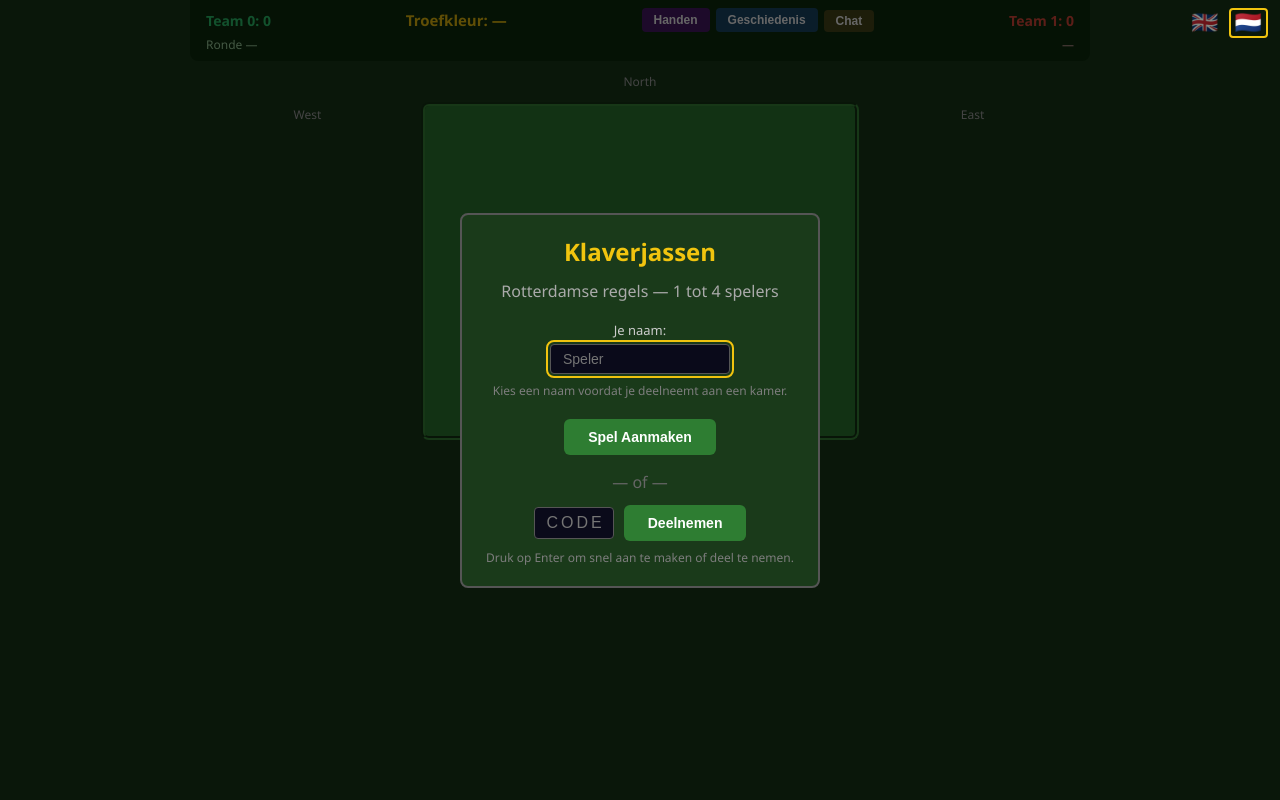
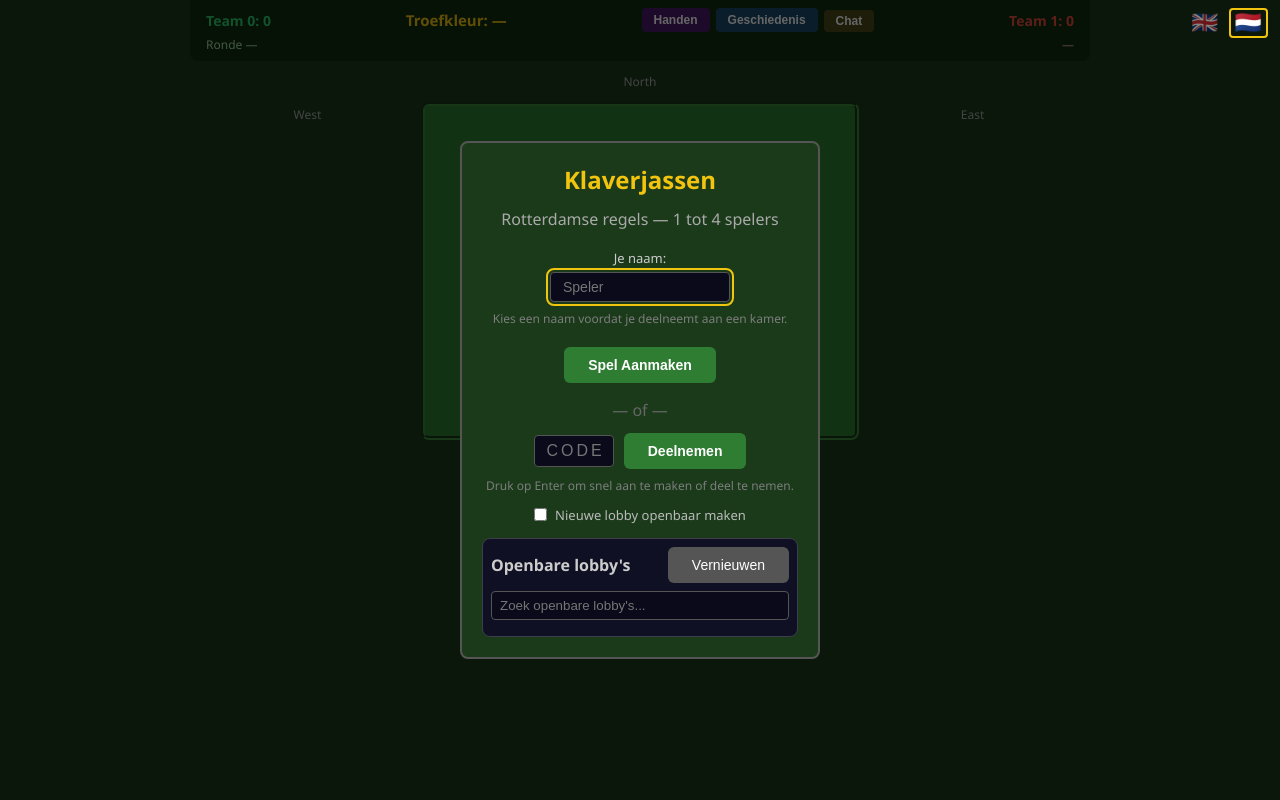
Before and after one commit to HansHoogerwerf/eenkaartjeleggen, a Flask app: page / in a window 1280 px wide. Run offline with Flask 3, Linux system fonts and the light colour scheme; some libraries are stand-ins or nearby versions.

Commit message:
Add searchable public lobby listing

```diff
--- a/app.py
+++ b/app.py
@@ -25,6 +25,35 @@
 )
 
 
+def _public_lobby_list(search: str = "") -> list[dict]:
+    needle = search.strip().lower()
+    lobbies = []
+    for room in rooms.values():
+        if room.started or not room.is_public:
+            continue
+        summary = room.public_lobby_state()
+        haystack = f"{summary['code']} {summary['host_name']} {summary['ai_strength']} {summary['game_mode']}"
+        if needle and needle not in haystack.lower():
+            continue
+        lobbies.append(summary)
+    lobbies.sort(key=lambda lobby: lobby["code"])
+    return lobbies
+
+
+def _emit_public_lobbies(search: str = ""):
+    emit("public_lobbies", {
+        "search": search,
+        "lobbies": _public_lobby_list(search),
+    })
+
+
+def _broadcast_public_lobbies():
+    socketio.emit("public_lobbies", {
+        "search": "",
+        "lobbies": _public_lobby_list(),
+    })
+
+
 @app.route("/")
 def index():
     return render_template("index.html")
@@ -38,12 +67,39 @@
     leave_current_room(socketio, leave_room, sid)
 
     code = generate_code()
-    room = Room(code, sid, name)
+    is_public = bool(data.get("is_public", False))
+    room = Room(code, sid, name, is_public=is_public)
     rooms[code] = room
     sid_to_room[sid] = code
 
     join_room(code)
     emit("room_created", {"code": code, "seat": 0, "lobby": room.lobby_state()})
+    _broadcast_public_lobbies()
+
+
+@socketio.on("set_lobby_public")
+def handle_set_lobby_public(data):
+    sid = request.sid
+    code = sid_to_room.get(sid)
+    if not code or code not in rooms:
+        return
+    room = rooms[code]
+    if room.creator_sid != sid:
+        emit("error", {"key": "error.only_creator"})
+        return
+    if room.started:
+        return
+    room.is_public = bool(data.get("is_public", False))
+    socketio.emit("lobby_update", room.lobby_state(), room=code)
+    _broadcast_public_lobbies()
+
+
+@socketio.on("get_public_lobbies")
+def handle_get_public_lobbies(data=None):
+    search = ""
+    if isinstance(data, dict):
+        search = str(data.get("search", ""))[:40]
+    _emit_public_lobbies(search)
 
 
 @socketio.on("join_room")
@@ -92,6 +148,7 @@
     join_room(code)
     emit("room_joined", {"code": code, "seat": seat, "lobby": room.lobby_state()})
     socketio.emit("lobby_update", room.lobby_state(), room=code)
+    _broadcast_public_lobbies()
 
 
 @socketio.on("peek_room")
@@ -137,11 +194,13 @@
             ]
 
     start_room_game(socketio, room)
+    _broadcast_public_lobbies()
 
 
 @socketio.on("leave_room")
 def handle_leave_room(_data=None):
     leave_current_room(socketio, leave_room, request.sid)
+    _broadcast_public_lobbies()
 
 
 @socketio.on("play_card")
@@ -261,6 +320,7 @@
     for info in room.seats.values():
         sid_to_room.pop(info.get("sid"), None)
     rooms.pop(code, None)
+    _broadcast_public_lobbies()
 
 
 @socketio.on("get_hands")
@@ -323,6 +383,7 @@
             first_seat = min(room.seats.keys())
             room.creator_sid = room.seats[first_seat]["sid"]
         socketio.emit("lobby_update", room.lobby_state(), room=code)
+    _broadcast_public_lobbies()
 
 
 if __name__ == "__main__":
--- a/static/game_app.js
+++ b/static/game_app.js
@@ -2,7 +2,53 @@
 
 function createRoom() {
     const name = document.getElementById("lobby-name").value.trim() || t("lobby.name_placeholder");
-    socket.emit("create_room", {name});
+    const publicToggle = document.getElementById("create-public-lobby");
+    const is_public = publicToggle ? publicToggle.checked : false;
+    socket.emit("create_room", {name, is_public});
+}
+
+
+function renderPublicLobbies(search, lobbies) {
+    const container = document.getElementById("public-lobby-results");
+    if (!container) return;
+    if (!lobbies || lobbies.length === 0) {
+        container.innerHTML = `<div class="public-lobby-empty">${t("lobby.public_empty")}</div>`;
+        return;
+    }
+
+    container.innerHTML = "";
+    for (const lobby of lobbies) {
+        const row = document.createElement("div");
+        row.className = "public-lobby-item";
+        row.innerHTML = `<div>
+            <div><strong>${lobby.code}</strong> — ${escapeHtml(lobby.host_name || "?")}</div>
+            <div class="public-lobby-meta">${t("lobby.public_meta", {
+                players: lobby.players_joined,
+                max: lobby.max_players,
+                ai: t("ai." + lobby.ai_strength),
+                mode: t("mode." + lobby.game_mode),
+            })}</div>
+        </div>`;
+        const btn = document.createElement("button");
+        btn.className = "btn-declare";
+        btn.textContent = t("lobby.join");
+        btn.onclick = () => {
+            document.getElementById("join-code").value = lobby.code;
+            peekRoom();
+        };
+        row.appendChild(btn);
+        container.appendChild(row);
+    }
+}
+
+function refreshPublicLobbies() {
+    const searchEl = document.getElementById("public-lobby-search");
+    const search = searchEl ? searchEl.value.trim() : "";
+    socket.emit("get_public_lobbies", {search});
+}
+
+function toggleLobbyPublic(isPublic) {
+    socket.emit("set_lobby_public", {is_public: !!isPublic});
 }
 
 function peekRoom() {
@@ -187,6 +233,8 @@
     document.getElementById("lobby-name-section").style.display = "none";
     document.getElementById("lobby-waiting").style.display = "block";
     document.getElementById("lobby-code").textContent = lobby.code;
+    const status = document.getElementById("lobby-public-status");
+    if (status) status.style.display = "block";
     updateLobbySeats(lobby);
 }
 
@@ -248,6 +296,21 @@
             aiDisplay.style.display = "none";
         }
     }
+    const creatorToggleWrap = document.getElementById("lobby-public-toggle-wrap");
+    const creatorToggle = document.getElementById("lobby-public-toggle");
+    const readOnlyStatus = document.getElementById("lobby-public-readonly");
+    if (creatorToggleWrap && creatorToggle && readOnlyStatus) {
+        if (isCreator) {
+            creatorToggleWrap.style.display = "inline-flex";
+            readOnlyStatus.style.display = "none";
+            creatorToggle.checked = !!lobby.is_public;
+        } else {
+            creatorToggleWrap.style.display = "none";
+            readOnlyStatus.style.display = "block";
+            readOnlyStatus.textContent = lobby.is_public ? t("lobby.public_yes") : t("lobby.public_no");
+        }
+    }
+
     if (isCreator) {
         selectAiStrength(selectedAiStrength);
     }
@@ -301,6 +364,10 @@
     if (document.getElementById("lobby-waiting").style.display !== "none") {
         updateLobbySeats(data);
     }
+});
+
+socket.on("public_lobbies", data => {
+    renderPublicLobbies(data.search || "", data.lobbies || []);
 });
 
 socket.on("game_starting", data => {
@@ -791,6 +858,11 @@
 (function init() {
     setLang(getLang());
     bindLobbyInputUx();
+    const searchEl = document.getElementById("public-lobby-search");
+    if (searchEl) {
+        searchEl.addEventListener("input", refreshPublicLobbies);
+    }
+    refreshPublicLobbies();
     const nameEl = document.getElementById("lobby-name");
     if (nameEl) nameEl.focus();
 })();
--- a/static/i18n.js
+++ b/static/i18n.js
@@ -26,6 +26,14 @@
         "lobby.waiting_host": "Waiting for the host to start...",
         "lobby.reconnecting": "Reconnecting to game…",
         "lobby.reconnect_cancel": "Cancel",
+        "lobby.make_public": "Make new lobby public",
+        "lobby.public_heading": "Public lobbies",
+        "lobby.refresh": "Refresh",
+        "lobby.search_placeholder": "Search public lobbies...",
+        "lobby.public_empty": "No public lobbies found.",
+        "lobby.public_meta": "{players}/{max} players • AI: {ai} • Mode: {mode}",
+        "lobby.public_yes": "This lobby is public.",
+        "lobby.public_no": "This lobby is private.",
 
         // ── Seat names ──
         "seat.south": "South",
@@ -180,6 +188,14 @@
         "lobby.waiting_host": "Wachten tot de host het spel start...",
         "lobby.reconnecting": "Verbinding herstellen…",
         "lobby.reconnect_cancel": "Annuleren",
+        "lobby.make_public": "Nieuwe lobby openbaar maken",
+        "lobby.public_heading": "Openbare lobby's",
+        "lobby.refresh": "Vernieuwen",
+        "lobby.search_placeholder": "Zoek openbare lobby's...",
+        "lobby.public_empty": "Geen openbare lobby's gevonden.",
+        "lobby.public_meta": "{players}/{max} spelers • AI: {ai} • Modus: {mode}",
+        "lobby.public_yes": "Deze lobby is openbaar.",
+        "lobby.public_no": "Deze lobby is privé.",
 
         // ── Stoelnamen ──
         "seat.south": "Zuid",
--- a/static/style.css
+++ b/static/style.css
@@ -842,3 +842,73 @@
     .hands-modal { min-width: unset !important; }
     .modal { min-width: unset !important; }
 }
+
+.public-toggle-wrap {
+    margin: 10px 0;
+}
+
+.public-toggle-label {
+    display: inline-flex;
+    align-items: center;
+    gap: 8px;
+    color: #bbb;
+    font-size: 13px;
+}
+
+.public-lobbies-panel {
+    margin-top: 12px;
+    border: 1px solid #3d3d4d;
+    border-radius: 8px;
+    padding: 8px;
+    text-align: left;
+    background: #101024;
+}
+
+.public-lobbies-head {
+    display: flex;
+    justify-content: space-between;
+    align-items: center;
+    margin-bottom: 8px;
+}
+
+#public-lobby-search {
+    width: 100%;
+    box-sizing: border-box;
+    margin-bottom: 8px;
+    padding: 6px 8px;
+    border-radius: 4px;
+    border: 1px solid #555;
+    background: #0a0a1a;
+    color: #ddd;
+}
+
+.public-lobby-results {
+    max-height: 180px;
+    overflow-y: auto;
+    display: flex;
+    flex-direction: column;
+    gap: 6px;
+}
+
+.public-lobby-item {
+    border: 1px solid #444;
+    border-radius: 6px;
+    padding: 8px;
+    display: flex;
+    justify-content: space-between;
+    align-items: center;
+    gap: 10px;
+}
+
+.public-lobby-meta {
+    color: #b9b9c8;
+    font-size: 12px;
+    margin-top: 2px;
+}
+
+.public-lobby-empty {
+    color: #888;
+    font-size: 12px;
+    text-align: center;
+    padding: 8px;
+}
--- a/templates/index.html
+++ b/templates/index.html
@@ -45,6 +45,20 @@
                 <button class="btn-declare" onclick="peekRoom()" style="margin-left:6px;" data-i18n="lobby.join">Join</button>
             </div>
             <p style="color:#7d7d7d; font-size:12px; margin-top:8px;" data-i18n="lobby.enter_hint">Press Enter to create or join quickly.</p>
+            <div class="public-toggle-wrap">
+                <label class="public-toggle-label">
+                    <input type="checkbox" id="create-public-lobby">
+                    <span data-i18n="lobby.make_public">Make new lobby public</span>
+                </label>
+            </div>
+            <div id="public-lobbies" class="public-lobbies-panel">
+                <div class="public-lobbies-head">
+                    <strong data-i18n="lobby.public_heading">Public lobbies</strong>
+                    <button class="btn-pass" onclick="refreshPublicLobbies()" data-i18n="lobby.refresh">Refresh</button>
+                </div>
+                <input type="text" id="public-lobby-search" data-i18n-placeholder="lobby.search_placeholder" placeholder="Search public lobbies...">
+                <div id="public-lobby-results" class="public-lobby-results"></div>
+            </div>
             <p id="lobby-error" style="color:#e74c3c; margin-top:8px; display:none;"></p>
         </div>
 
@@ -66,6 +80,13 @@
             </div>
             <div id="lobby-seats">
                 <!-- Filled by JS -->
+            </div>
+            <div id="lobby-public-status" style="display:none; text-align:center; margin:10px 0;">
+                <label class="public-toggle-label" id="lobby-public-toggle-wrap" style="display:none;">
+                    <input type="checkbox" id="lobby-public-toggle" onchange="toggleLobbyPublic(this.checked)">
+                    <span data-i18n="lobby.make_public">Make new lobby public</span>
+                </label>
+                <p id="lobby-public-readonly" style="display:none; color:#aaa; font-size:12px;"></p>
             </div>
             <!-- Team names (host only) -->
             <div id="lobby-team-names" style="display:none; margin-top:10px; text-align:center;">
```
Also changed, not shown: server/room_state.py (+15 -1 lines), tests/test_app_integration.py (+35 -2 lines).
